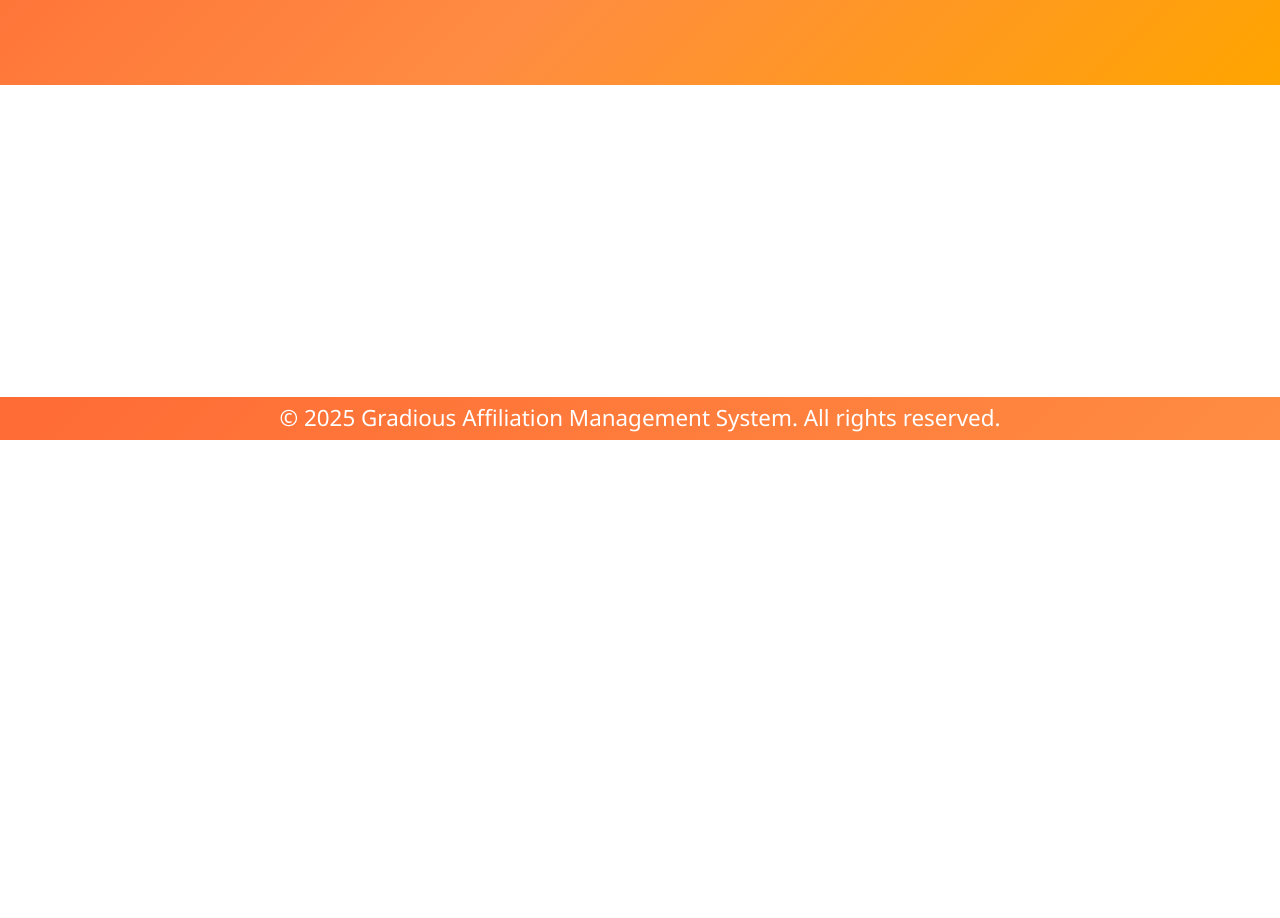
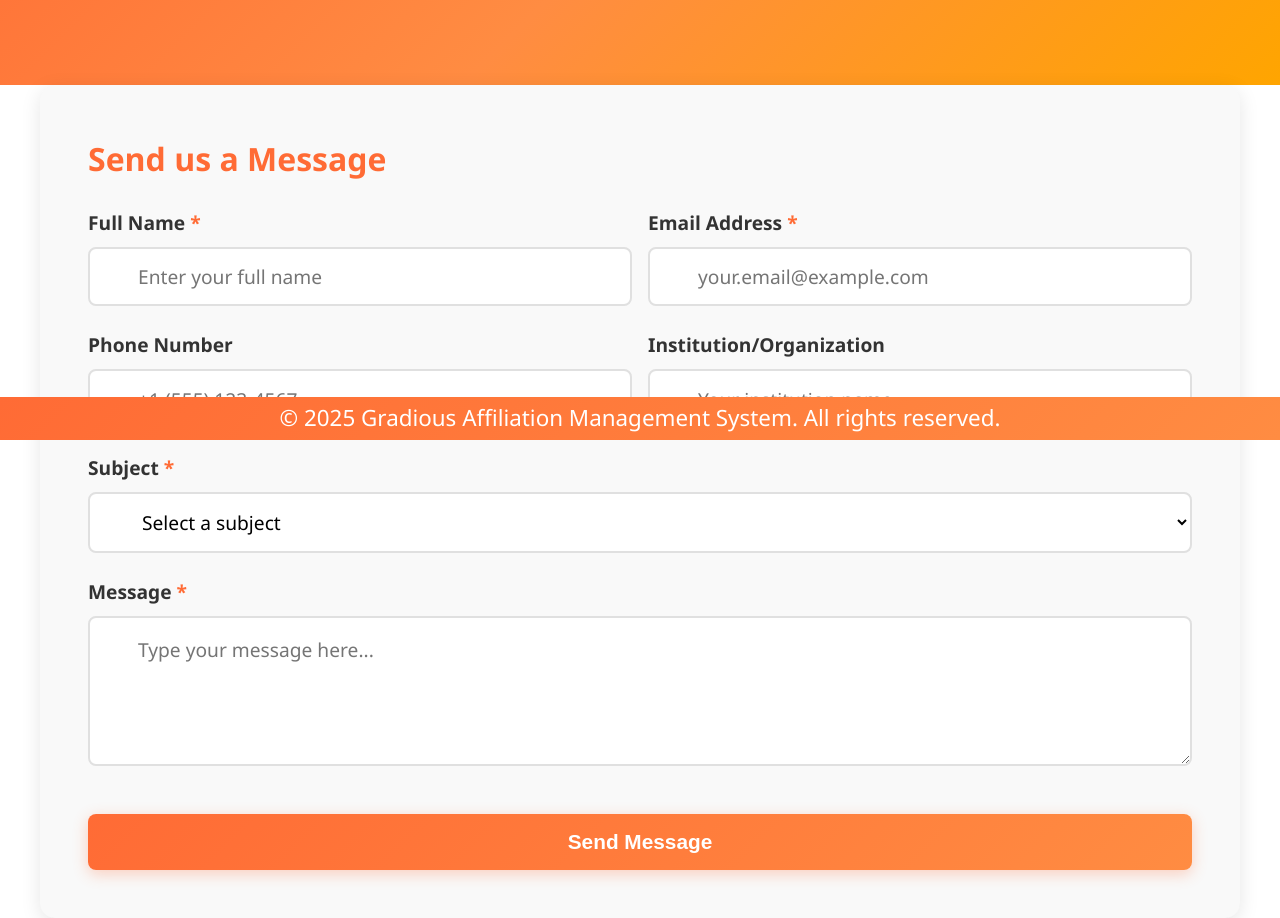
Before and after one commit to Bhuvansairam05/University-Affiliation-Management-System, a React (Vite) app in the folder Frontend/: page /contact in a window 1280 px wide. Shown: the part 360-1278 px from the top of the page. Before the commit the page ends 800 px from the top, so only its background shows below. Built offline with nearby package versions, Linux system fonts and the light colour scheme.

Commit message:
Enhance Contact component with a new contact form and improved styling for better user interaction

```diff
--- a/Frontend/src/components/Contact.jsx
+++ b/Frontend/src/components/Contact.jsx
@@ -17,10 +17,76 @@ function Contact() {
                 </div>
             </header>
             <main>
-                <section class="hero">
-                    <div class="hero-content">
+                <section className="hero">
+                    <div className="hero-content">
                         <h1>Contact Us</h1>
                         <p>We're here to help! Get in touch with our team for any queries or support</p>
+                    </div>
+                </section>
+
+                <section className='contact-section'>
+                    <div className="container">
+                        <div className="contact-grid">
+                            <div className="contact-form-wrapper">
+                                <h3>Send us a Message</h3>
+                                <div id="alertBox" className="alert"></div>
+                                <form id="contactForm">
+                                    <div className="form-row">
+                                        <div className="form-group">
+                                            <label>Full Name <span className="required">*</span></label>
+                                            <div className="input-wrapper">
+                                                <input type="text" name="fullName" placeholder="Enter your full name" />
+                                            </div>
+                                        </div>
+                                        <div className="form-group">
+                                            <label>Email Address <span className="required">*</span></label>
+                                            <div className="input-wrapper">
+                                                <input type="email" name="email" placeholder="your.email@example.com" />
+                                            </div>
+                                        </div>
+                                    </div>
+
+                                    <div className="form-row">
+                                        <div className="form-group">
+                                            <label>Phone Number</label>
+                                            <div className="input-wrapper">
+                                                <input type="tel" name="phone" placeholder="+1 (555) 123-4567"/>
+                                            </div>
+                                        </div>
+                                        <div className="form-group">
+                                            <label>Institution/Organization</label>
+                                            <div className="input-wrapper">
+                                                <input type="text" name="institution" placeholder="Your institution name"/>
+                                            </div>
+                                        </div>
+                                    </div>
+
+                                    <div className="form-group">
+                                        <label>Subject <span className="required">*</span></label>
+                                        <div className="input-wrapper">
+                                            <select name="subject" required>
+                                                <option value="">Select a subject</option>
+                                                <option value="affiliation">Affiliation Inquiry</option>
+                                                <option value="technical">Technical Support</option>
+                                                <option value="general">General Information</option>
+                                                <option value="complaint">Complaint/Feedback</option>
+                                                <option value="partnership">Partnership Opportunity</option>
+                                                <option value="other">Other</option>
+                                            </select>
+                                        </div>
+                                    </div>
+
+                                    <div className="form-group">
+                                        <label>Message <span className="required">*</span></label>
+                                        <div className="input-wrapper">
+                                            <textarea name="message" placeholder="Type your message here..." required></textarea>
+                                        </div>
+                                    </div>
+
+                                    <button type="submit" className="btn-submit">Send Message</button>
+                                </form>
+                            </div>
+                        </div>
                     </div>
                 </section>
             </main>
--- a/Frontend/src/index.css
+++ b/Frontend/src/index.css
@@ -188,6 +188,105 @@ header {
 .feature-card p {
     color: #666;
     font-size: 1.2rem;
+}
+
+.contact-form-wrapper {
+    background: #f9f9f9;
+    padding: 3rem;
+    border-radius: 15px;
+    box-shadow: 0 5px 20px rgba(0, 0, 0, 0.1);
+}
+
+.contact-form-wrapper h3 {
+    color: #ff6b35;
+    font-size: 2rem;
+    margin-bottom: 1.5rem;
+}
+
+.form-group {
+    margin-bottom: 1.5rem;
+}
+
+.form-group label {
+    display: block;
+    margin-bottom: 0.5rem;
+    color: #333;
+    font-weight: 600;
+    font-size: 1.2rem;
+}
+
+.form-group label .required {
+    color: #ff6b35;
+}
+
+.input-wrapper {
+    position: relative;
+}
+
+.input-icon {
+    position: absolute;
+    left: 1rem;
+    top: 50%;
+    transform: translateY(-50%);
+    color: #999;
+    font-size: 1.2rem;
+}
+
+.form-group input,
+.form-group textarea,
+.form-group select {
+    width: 100%;
+    padding: 0.9rem 1rem 0.9rem 3rem;
+    border: 2px solid #e0e0e0;
+    border-radius: 8px;
+    font-size: 1.2rem;
+    transition: all 0.3s;
+    background: white;
+    font-family: inherit;
+}
+
+.form-group input:focus,
+.form-group textarea:focus,
+.form-group select:focus {
+    outline: none;
+    border-color: #ff6b35;
+    box-shadow: 0 0 0 3px rgba(255, 107, 53, 0.1);
+}
+
+.form-group textarea {
+    resize: vertical;
+    min-height: 150px;
+    padding-top: 1.1rem;
+}
+
+.form-row {
+    display: grid;
+    grid-template-columns: 1fr 1fr;
+    gap: 1rem;
+}
+
+.btn-submit {
+    width: 100%;
+    padding: 1rem;
+    background: linear-gradient(135deg, #ff6b35, #ff8c42);
+    color: white;
+    border: none;
+    border-radius: 8px;
+    font-size: 1.3rem;
+    font-weight: 600;
+    cursor: pointer;
+    transition: all 0.3s;
+    box-shadow: 0 4px 15px rgba(255, 107, 53, 0.3);
+    margin-top: 1rem;
+}
+
+.btn-submit:hover {
+    transform: translateY(-2px);
+    box-shadow: 0 6px 20px rgba(255, 107, 53, 0.4);
+}
+
+.btn-submit:active {
+    transform: translateY(0);
 }
 
 .intro-section {
```
